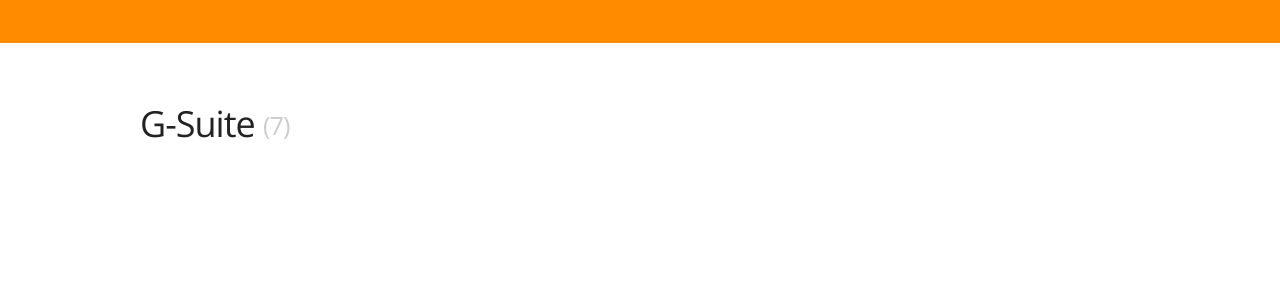
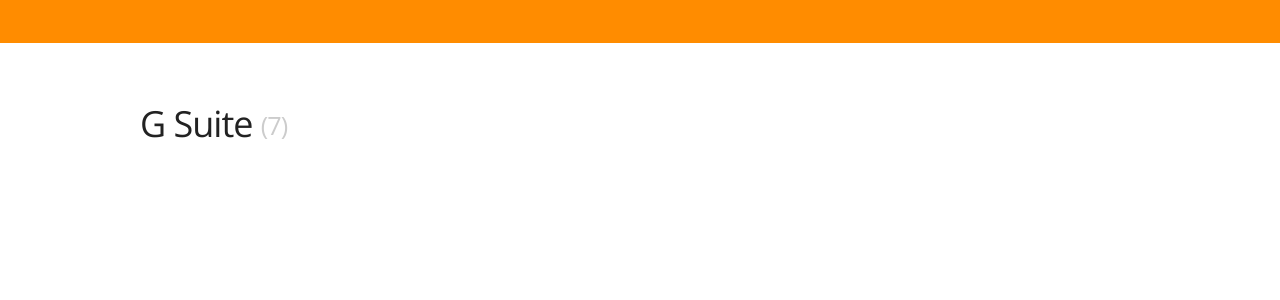
Before and after one commit to Agawam-IT/tech.agawamed.org, a Jekyll site: the page built from _pages/g-suite.html, in a window 1280 px wide. Shown: the part 360-660 px from the top of the page. Built offline with Jekyll 4.4.1, drawn with Linux system fonts in a browser that asks for light colours; nearby versions of some CDN libraries; a script that is not in the unit is left out.

Commit message:
Update g-suite.html

```diff
--- a/_pages/g-suite.html
+++ b/_pages/g-suite.html
@@ -4,12 +4,12 @@ permalink: /category/g-suite/
 
 {% assign g-suite = site.posts | where: "categories", "g suite" | sort: "title" %}
 
-<h2>G-Suite <span class="count">({{ "g suite" | size }})</span></h2>
+<h2>G Suite <span class="count">({{ 'g suite' | size }})</span></h2>
 
 
 <section class="category">
     <ul class="listing">
-       {% for post in 'site.categories.g suite' %}
+       {% for post in "site.categories.g suite" %}
           <li>
             <h3><a href="{{ site.baseurl }}{{ post.url }}">{% include document-icon.html icon=post.type %}{{ post.title }}</a></h3>
             <p class="description">{{ post.description }}</p>
```
